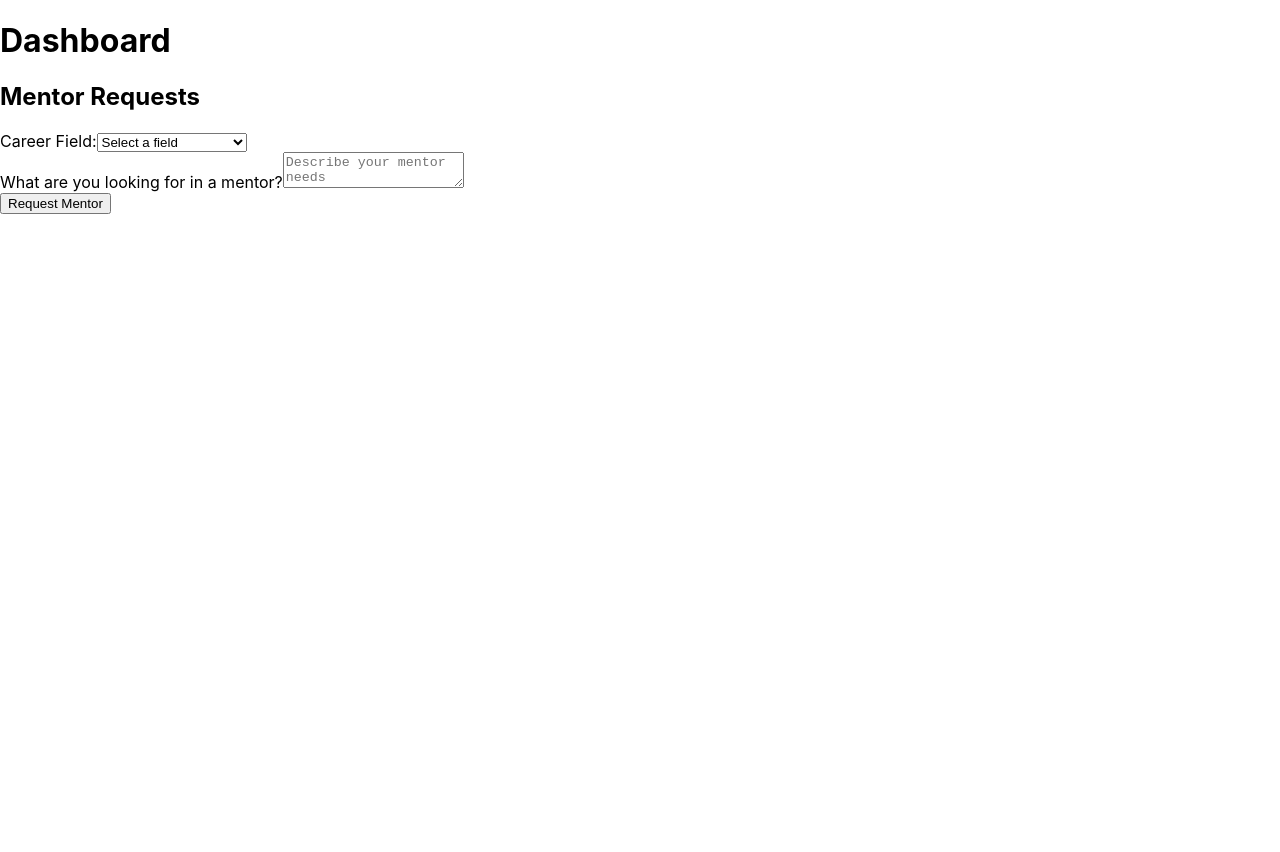
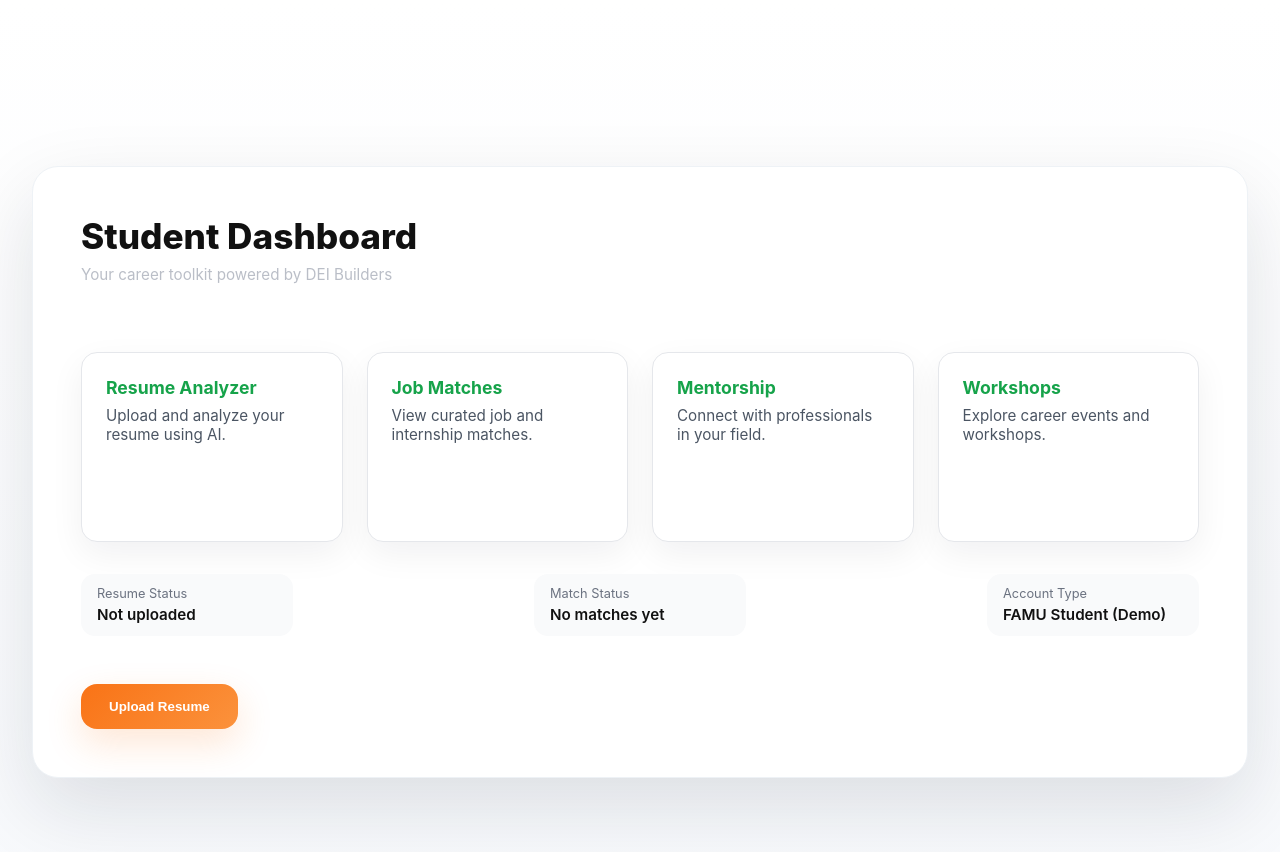
Before and after one commit to taylorsharperson/DEIBuilders, a React (Create React App) app in the folder deibuilders/: page /dashboard in a window 1280 px wide. Shown: the top 852 px of the page. Before the commit the page ends 800 px from the top, so only its background shows below. Built offline with nearby package versions, Linux system fonts and the light colour scheme; the HTML template or start-up script is replaced by a standard one.

Commit message:
Update Dashboard.jsx

```diff
--- a/deibuilders/src/pages/Dashboard.jsx
+++ b/deibuilders/src/pages/Dashboard.jsx
@@ -1,11 +1,185 @@
-import MentorRequest from '../components/MentorRequest';
-function Dashboard() {
+import React from "react";
+
+export default function Dashboard() {
+  const styles = {
+    page: {
+      minHeight: "100vh",
+      display: "flex",
+      alignItems: "center",
+      justifyContent: "center",
+      backgroundColor: "#ffffff",
+      backgroundImage: "linear-gradient(180deg, #ffffff 0%, #f7f9fc 100%)",
+      fontFamily: "Inter, system-ui, sans-serif",
+      color: "#111111",
+      padding: "4.5rem 2rem",
+    },
+    container: {
+      width: "min(1400px, 98vw)",
+      borderRadius: "26px",
+      backgroundColor: "#ffffff",
+      boxShadow: "0 30px 80px rgba(15,23,42,0.12)",
+      padding: "3rem",
+      border: "1px solid #eef2f6",
+      display: "grid",
+      gap: "2rem",
+    },
+    header: {
+      display: "flex",
+      flexDirection: "column",
+      gap: "0.5rem",
+      marginBottom: "0.75rem",
+    },
+    title: {
+      margin: 0,
+      fontSize: "2.2rem",
+      fontWeight: 800,
+      color: "#111111",
+    },
+    subtitle: {
+      margin: 0,
+      color: "rgba(156,163,175,0.7)",
+      fontSize: "0.95rem",
+      marginBottom: "0.5rem",
+    },
+    quickGrid: {
+      display: "grid",
+      gridTemplateColumns: "repeat(auto-fit, minmax(260px, 1fr))",
+      gap: "1.5rem",
+      marginTop: "1rem",
+    },
+    card: {
+      backgroundColor: "#ffffff",
+      borderRadius: "16px",
+      padding: "1.5rem",
+      minHeight: "140px",
+      border: "1px solid #e5e7eb",
+      boxShadow: "0 12px 34px rgba(15,23,42,0.06)",
+      cursor: "pointer",
+      display: "flex",
+      flexDirection: "column",
+      gap: "0.5rem",
+      transition: "all 220ms cubic-bezier(.4,0,.2,1)",
+    },
+    cardTitle: {
+      margin: 0,
+      color: "#16a34a",
+      fontWeight: 700,
+      fontSize: "1.1rem",
+    },
+    cardText: {
+      margin: 0,
+      color: "#4b5563",
+      fontSize: "0.95rem",
+    },
+    statusPanel: {
+      display: "flex",
+      gap: "1rem",
+      background: "transparent",
+      borderRadius: "10px",
+      padding: "0",
+      border: "none",
+      alignItems: "center",
+      justifyContent: "space-between",
+    },
+    statusItem: {
+      display: "flex",
+      flexDirection: "column",
+      gap: "0.25rem",
+      background: "#f9fafb",
+      borderRadius: "14px",
+      padding: "0.75rem 1rem",
+      minWidth: "180px",
+    },
+    statusLabel: {
+      fontSize: "0.8rem",
+      color: "#6b7280",
+    },
+    statusValue: {
+      fontSize: "0.95rem",
+      color: "#111111",
+      fontWeight: 600,
+    },
+    ctaRow: {
+      display: "flex",
+      justifyContent: "flex-start",
+      marginTop: "1rem",
+    },
+    ctaButton: {
+      padding: "0.95rem 1.75rem",
+      borderRadius: "16px",
+      border: "none",
+      background: "linear-gradient(135deg, #f97316, #fb923c)",
+      color: "#ffffff",
+      fontWeight: 800,
+      cursor: "pointer",
+      boxShadow: "0 14px 36px rgba(249,115,22,0.18)",
+      transition: "transform 180ms ease, box-shadow 180ms ease",
+    },
+  };
+
   return (
-    <div>
-      <h1>Dashboard</h1>
-      <MentorRequest />
+    <div style={styles.page}>
+      <style>{`
+        .dash-card { transition: all 220ms cubic-bezier(.4,0,.2,1); }
+        .dash-card:hover { transform: translateY(-6px); box-shadow: 0 18px 48px rgba(15,23,42,0.18); }
+
+        .cta-button { transition: transform 180ms ease, box-shadow 180ms ease; }
+        .cta-button:hover { transform: translateY(-3px) scale(1.02); box-shadow: 0 16px 36px rgba(249,115,22,0.35); }
+
+        @media (prefers-reduced-motion: reduce) {
+          .dash-card, .cta-button { transition: none !important; transform: none !important; }
+        }
+      `}</style>
+
+      <main role="main" style={styles.container}>
+        <header style={styles.header}>
+          <h1 style={styles.title}>Student Dashboard</h1>
+          <p style={styles.subtitle}>Your career toolkit powered by DEI Builders</p>
+        </header>
+
+        <section aria-label="Quick actions" style={styles.quickGrid}>
+          <div className="dash-card" style={styles.card} tabIndex={0} role="button" aria-pressed="false">
+            <h3 style={styles.cardTitle}>Resume Analyzer</h3>
+            <p style={styles.cardText}>Upload and analyze your resume using AI.</p>
+          </div>
+
+          <div className="dash-card" style={styles.card} tabIndex={0} role="button" aria-pressed="false">
+            <h3 style={styles.cardTitle}>Job Matches</h3>
+            <p style={styles.cardText}>View curated job and internship matches.</p>
+          </div>
+
+          <div className="dash-card" style={styles.card} tabIndex={0} role="button" aria-pressed="false">
+            <h3 style={styles.cardTitle}>Mentorship</h3>
+            <p style={styles.cardText}>Connect with professionals in your field.</p>
+          </div>
+
+          <div className="dash-card" style={styles.card} tabIndex={0} role="button" aria-pressed="false">
+            <h3 style={styles.cardTitle}>Workshops</h3>
+            <p style={styles.cardText}>Explore career events and workshops.</p>
+          </div>
+        </section>
+
+        <section aria-label="Status panel" style={styles.statusPanel}>
+          <div style={styles.statusItem}>
+            <div style={styles.statusLabel}>Resume Status</div>
+            <div style={styles.statusValue}>Not uploaded</div>
+          </div>
+
+          <div style={styles.statusItem}>
+            <div style={styles.statusLabel}>Match Status</div>
+            <div style={styles.statusValue}>No matches yet</div>
+          </div>
+
+          <div style={styles.statusItem}>
+            <div style={styles.statusLabel}>Account Type</div>
+            <div style={styles.statusValue}>FAMU Student (Demo)</div>
+          </div>
+        </section>
+
+        <div style={styles.ctaRow}>
+          <button className="cta-button" style={styles.ctaButton} aria-label="Upload Resume">Upload Resume</button>
+        </div>
+      </main>
     </div>
   );
 }
-
-export default Dashboard;
```
